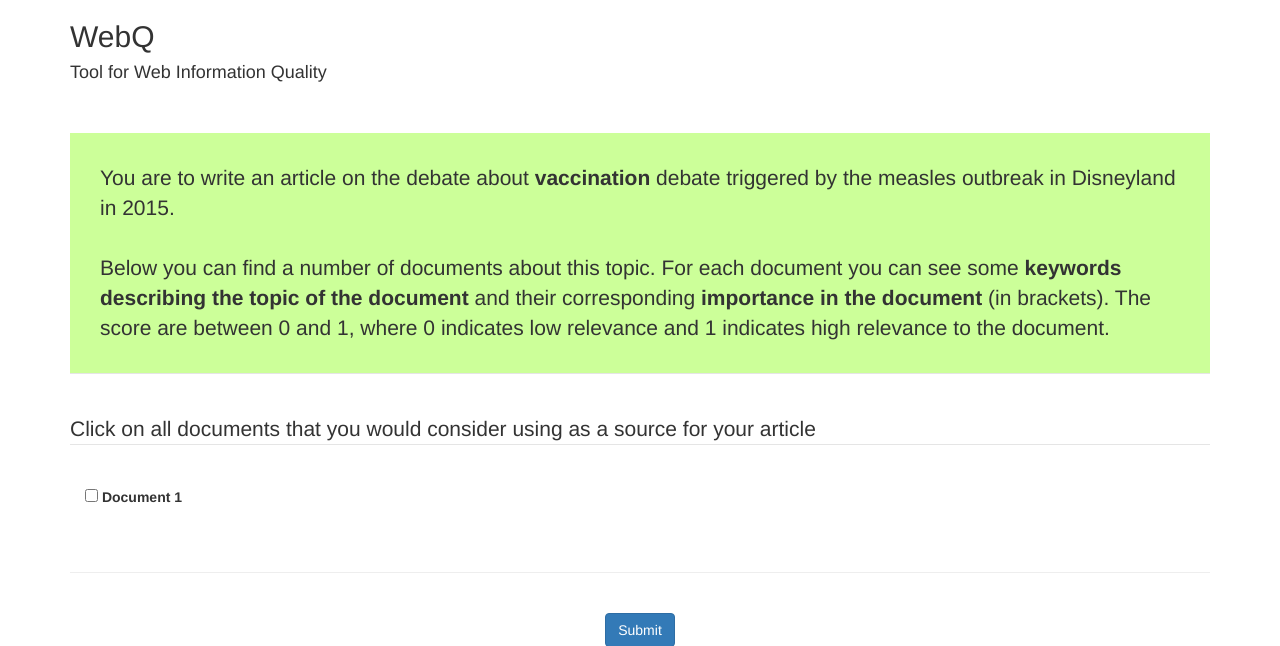
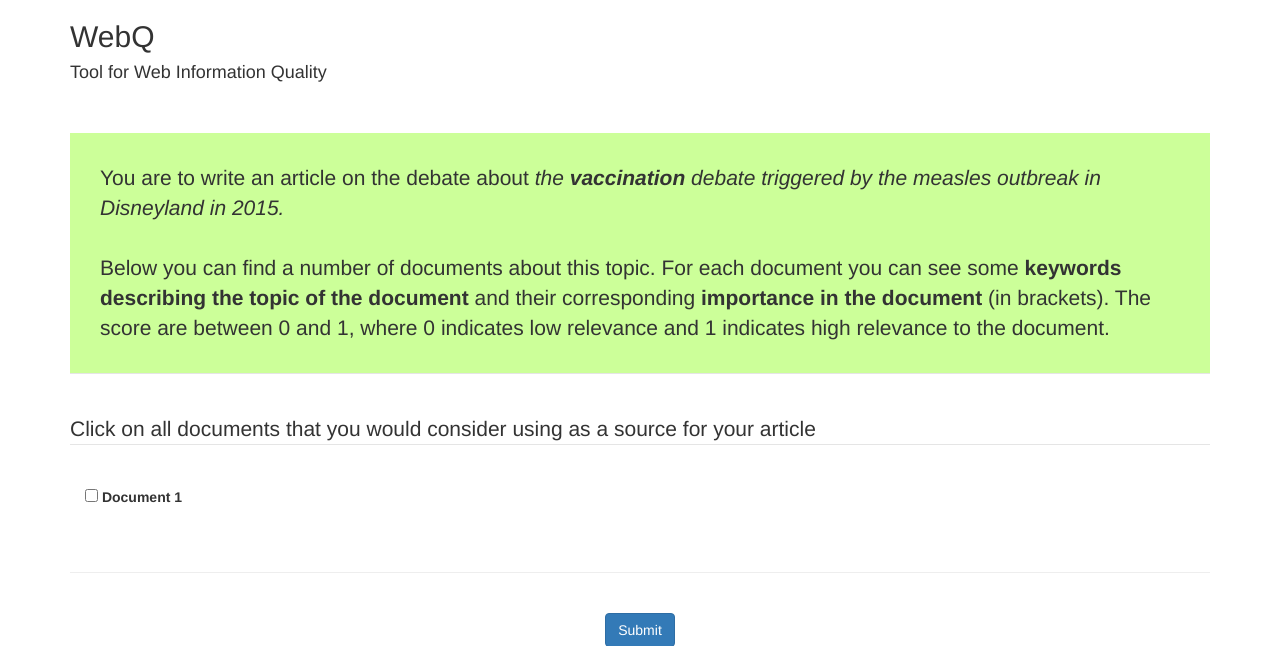
Before and after one commit to davideceolin/WebQ, a Python web app: template app/templates/entities.html in a window 1280 px wide. Shown: the top 646 px of the page. Run offline with Jinja, Linux system fonts and the light colour scheme; the template is opened without the code that fills it: most values are stand-ins (such as "Sample title", 1, 10 or a date in 2020); some libraries are stand-ins or nearby versions.

Commit message:
entities

```diff
--- a/app/templates/entities.html
+++ b/app/templates/entities.html
@@ -24,7 +24,7 @@
     {{ form.hidden_tag() }}
 <legend>
 <div style ="background-color: #ccff99; padding: 30px 30px 30px 30px;">
-You are to write an article on the debate about <b>vaccination</b> debate triggered by the measles outbreak in Disneyland in 2015.<br/><br/>
+You are to write an article on the debate about <i>the <b>vaccination</b> debate triggered by the measles outbreak in Disneyland in 2015.</i><br/><br/>
 Below you can find a number of documents about this topic. For each document you can see some <b>keywords describing the topic of the document</b> and their corresponding <b>importance in the document</b> (in brackets). The score are between 0 and 1, where 0 indicates low relevance and 1 indicates high relevance to the document.
 </div>
 </legend>
```
